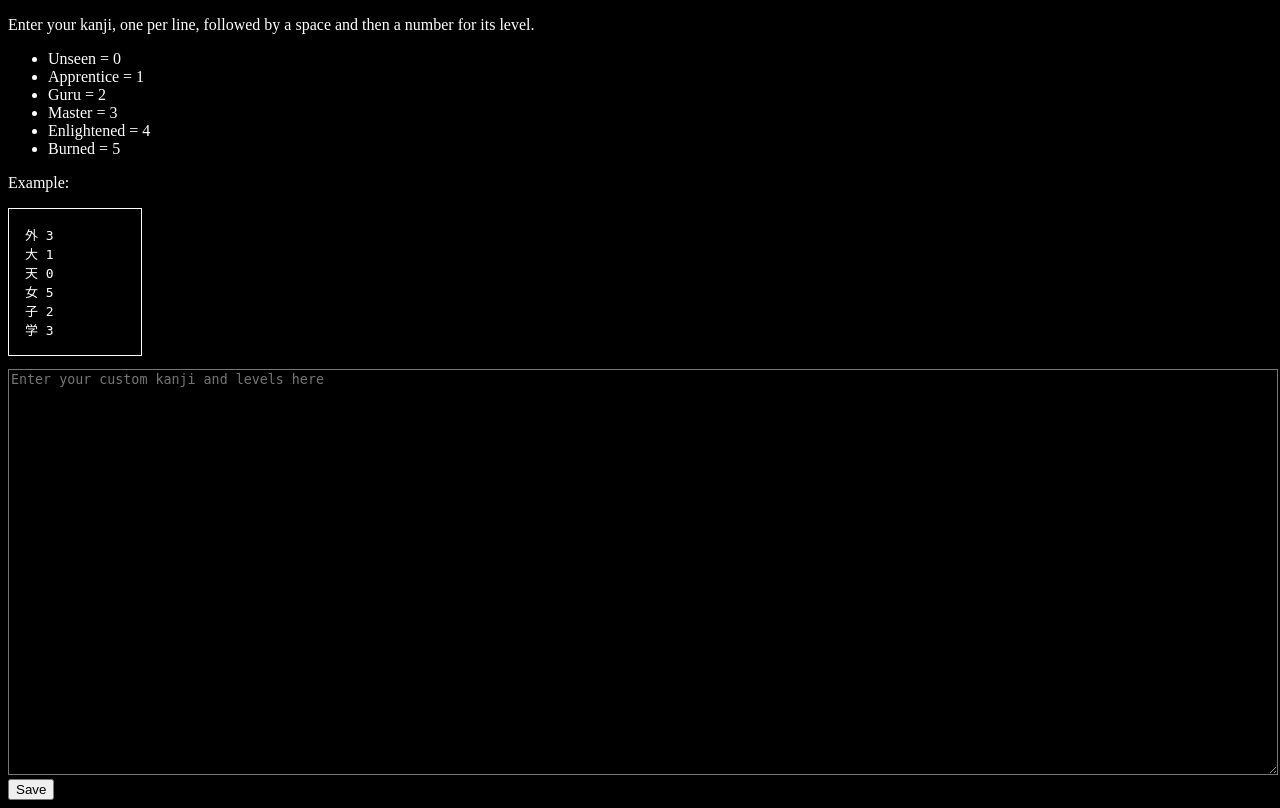
After one commit to Bennycopter/WaniKani-Wallpaper-Generator, a PHP site: template pages/manual-kanji.php in a window 1280 px wide. The commit adds this page. Run offline with PHP 8.4, Linux system fonts and the light colour scheme; the template is opened without the code that fills it, so the values that code supplies are empty; some libraries are stand-ins or nearby versions.

Commit message:
Added ability to configure custom kanji

```diff
--- a/pages/download.php
+++ b/pages/download.php
@@ -38,6 +38,7 @@ if (num_generations_today($api_key) > DAILY_GENERATION_LIMIT)
 
 log_generation($api_key);
 $progress_report = get_user_progress_report($api_key, $is_demo_user);
+update_user_report_with_custom_kanji($progress_report, $api_key);
 $font_scale = calculate_font_scale($s);
 $kanji_sections = load_kanji_sections($s);
 if ($s["collapse_sections"] == 1) {
--- /dev/null
+++ b/pages/manual-kanji.php
@@ -0,0 +1,65 @@
+<?php
+
+$api_key = $_GET["api_key"];
+
+if (sizeof($_POST)) {
+    save_user_custom_kanji($api_key, $_POST["custom_kanji"]);
+    print "OK, saved";
+}
+
+$custom_kanji = get_user_custom_kanji($api_key);
+
+?>
+<!doctype html>
+<html lang="en">
+<head>
+    <meta charset="UTF-8">
+    <meta name="viewport"
+          content="width=device-width, user-scalable=no, initial-scale=1.0, maximum-scale=1.0, minimum-scale=1.0">
+    <meta http-equiv="X-UA-Compatible" content="ie=edge">
+    <title>Update Kanji Manually</title>
+
+    <style>
+    body, textarea {
+        background-color: black;
+        color: white;
+    }
+    textarea {
+        width: 100%;
+        min-height: 400px;
+    }
+    pre {
+        border: 1px solid white;
+        width: 100px;
+        padding: 1rem;
+    }
+    </style>
+</head>
+<body>
+
+<p>Enter your kanji, one per line, followed by a space and then a number for its level.</p>
+
+<ul>
+    <li>Unseen = 0</li>
+    <li>Apprentice = 1</li>
+    <li>Guru = 2</li>
+    <li>Master = 3</li>
+    <li>Enlightened = 4</li>
+    <li>Burned = 5</li>
+</ul>
+
+<p>Example:</p>
+<pre>外 3
+大 1
+天 0
+女 5
+子 2
+学 3</pre>
+
+<form method="post" action="<?=$_SERVER["REQUEST_URI"]?>">
+    <textarea name="custom_kanji" placeholder="Enter your custom kanji and levels here"><?=$custom_kanji?></textarea>
+    <button>Save</button>
+</form>
+
+</body>
+</html>
--- a/pages/settings.php
+++ b/pages/settings.php
@@ -341,6 +341,7 @@ include ROOT_DIR."/secret/banner.php";
             <p style="text-align: center;" id="kanjiset-description">This kanji set is a variation on the Heisig set.  All missing WaniKani kanji have been added, and all non-WaniKani kanji have been removed.</p>
             <p style="text-align: center;">Click <a href="order.php?order=default" target="_blank" id="kanjiset-full-list-link">here</a> to see this set's kanji<span id="kanjiset-and-sections-text"> and sections</span>.</p>
             <p style="text-align: center;" id="kanjiset-more-info">Click <a href="#" target="_blank" id="kanjiset-more-info-link">here</a> for more info on this set.</p>
+            <p style="text-align: center;">Click <a href="manual-kanji.php?api_key=<?=$api_key?>&device=<?=$device?>" target="_blank">here</a> to configure manual kanji (for kanji outside of WaniKani).</p>
         </div>
 
         <div style="float: left; width: 47.5%; padding-top: 60px; padding-left: 5%;">
--- a/router.php
+++ b/router.php
@@ -9,6 +9,10 @@ if (isset($_GET["_url"])) {
     }
     if ($file == 'order.php') {
         include PAGES_DIR . '/order.php';
+        exit;
+    }
+    if ($file == 'manual-kanji.php') {
+        include PAGES_DIR . '/manual-kanji.php';
         exit;
     }
 }
```
Also changed, not shown: includes/users.php (+35 -0 lines).
